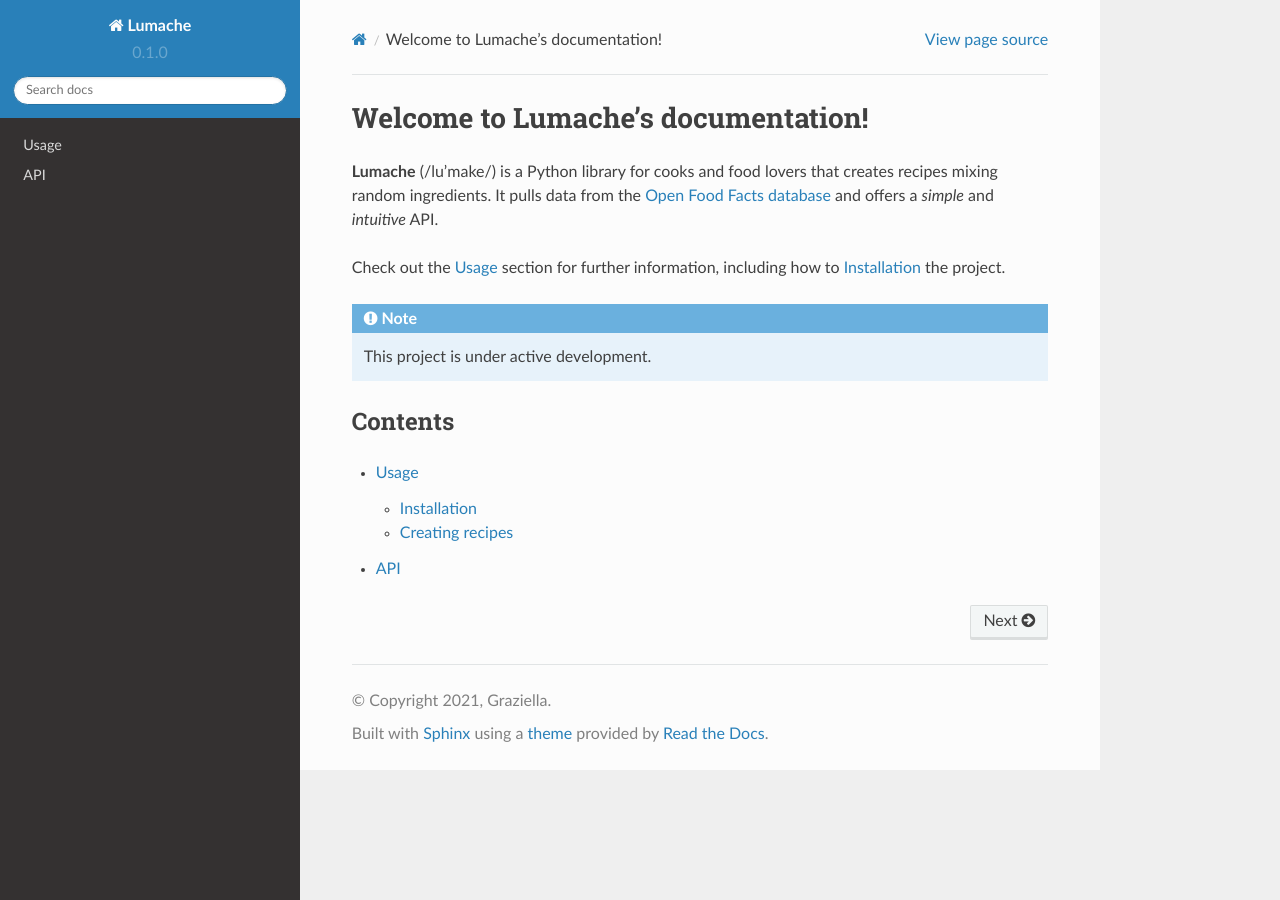
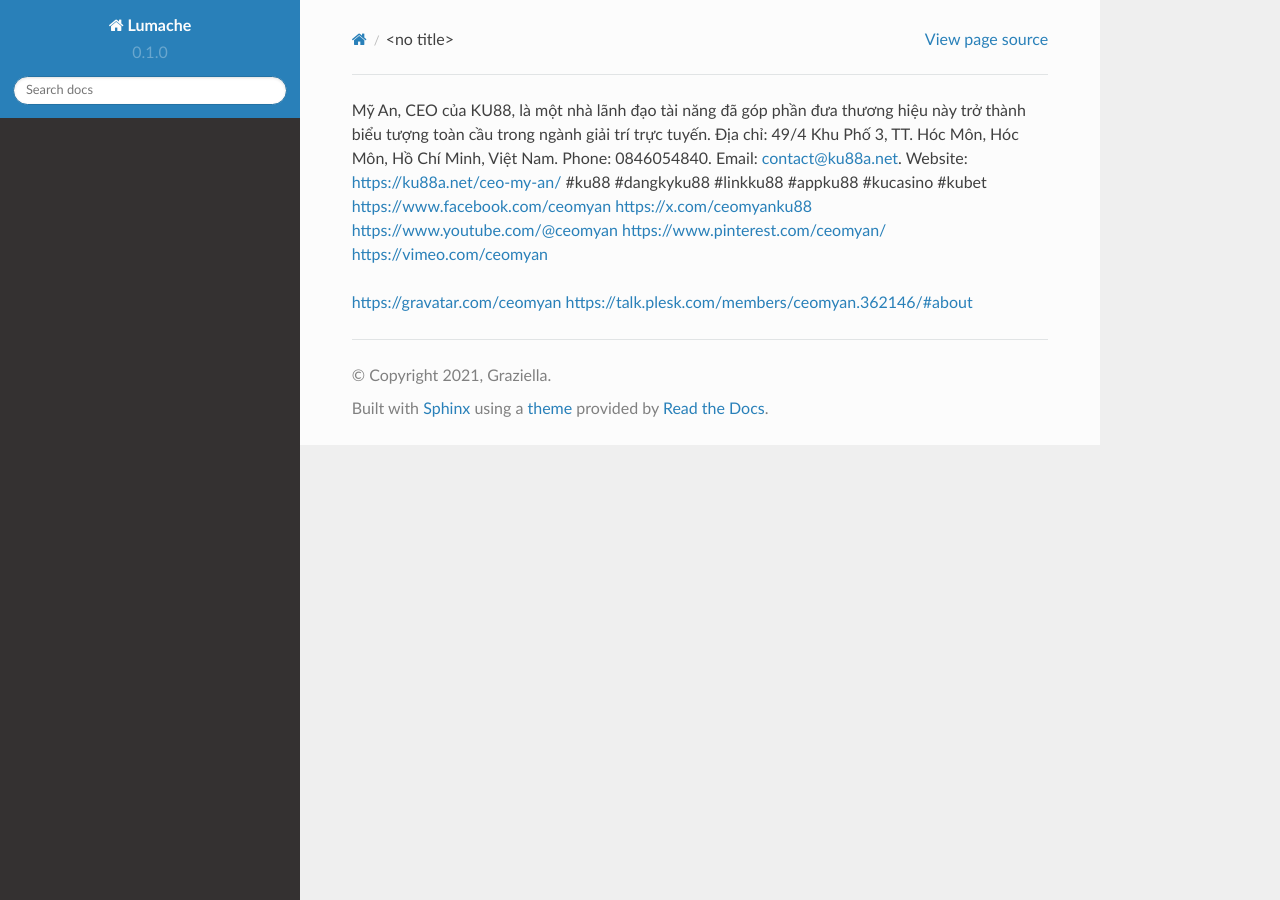
Before and after one commit to ceomyan/ceomyan, a Sphinx documentation site: the page built from docs/source/index.rst, in a window 1280 px wide. Built offline with Sphinx 7.4.7 and the Read the Docs theme 2.0.0, drawn with Linux system fonts in a browser that asks for light colours.

Commit message:
Update index.rst

```diff
--- a/docs/source/index.rst
+++ b/docs/source/index.rst
@@ -1,22 +1,9 @@
-Welcome to Lumache's documentation!
-===================================
+Mỹ An, CEO của KU88, là một nhà lãnh đạo tài năng đã góp phần đưa thương hiệu này trở thành biểu tượng toàn cầu trong ngành giải trí trực tuyến. Địa chỉ: 49/4 Khu Phố 3, TT. Hóc Môn, Hóc Môn, Hồ Chí Minh, Việt Nam. Phone: 0846054840. Email: contact@ku88a.net. Website: https://ku88a.net/ceo-my-an/ #ku88 #dangkyku88 #linkku88 #appku88 #kucasino #kubet
+https://www.facebook.com/ceomyan
+https://x.com/ceomyanku88
+https://www.youtube.com/@ceomyan
+https://www.pinterest.com/ceomyan/
+https://vimeo.com/ceomyan
 
-**Lumache** (/lu'make/) is a Python library for cooks and food lovers
-that creates recipes mixing random ingredients.
-It pulls data from the `Open Food Facts database <https://world.openfoodfacts.org/>`_
-and offers a *simple* and *intuitive* API.
-
-Check out the :doc:`usage` section for further information, including
-how to :ref:`installation` the project.
-
-.. note::
-
-   This project is under active development.
-
-Contents
---------
-
-.. toctree::
-
-   usage
-   api
+https://gravatar.com/ceomyan
+https://talk.plesk.com/members/ceomyan.362146/#about
```
